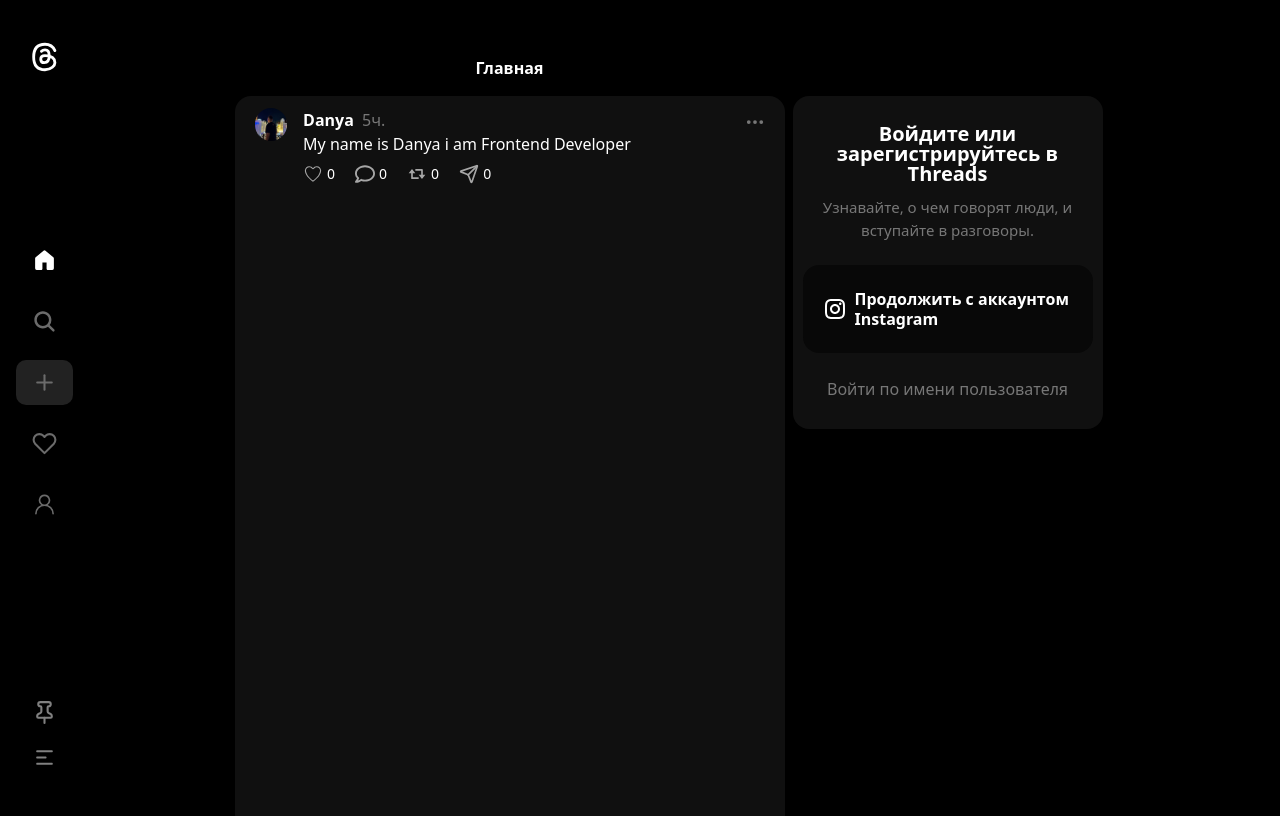
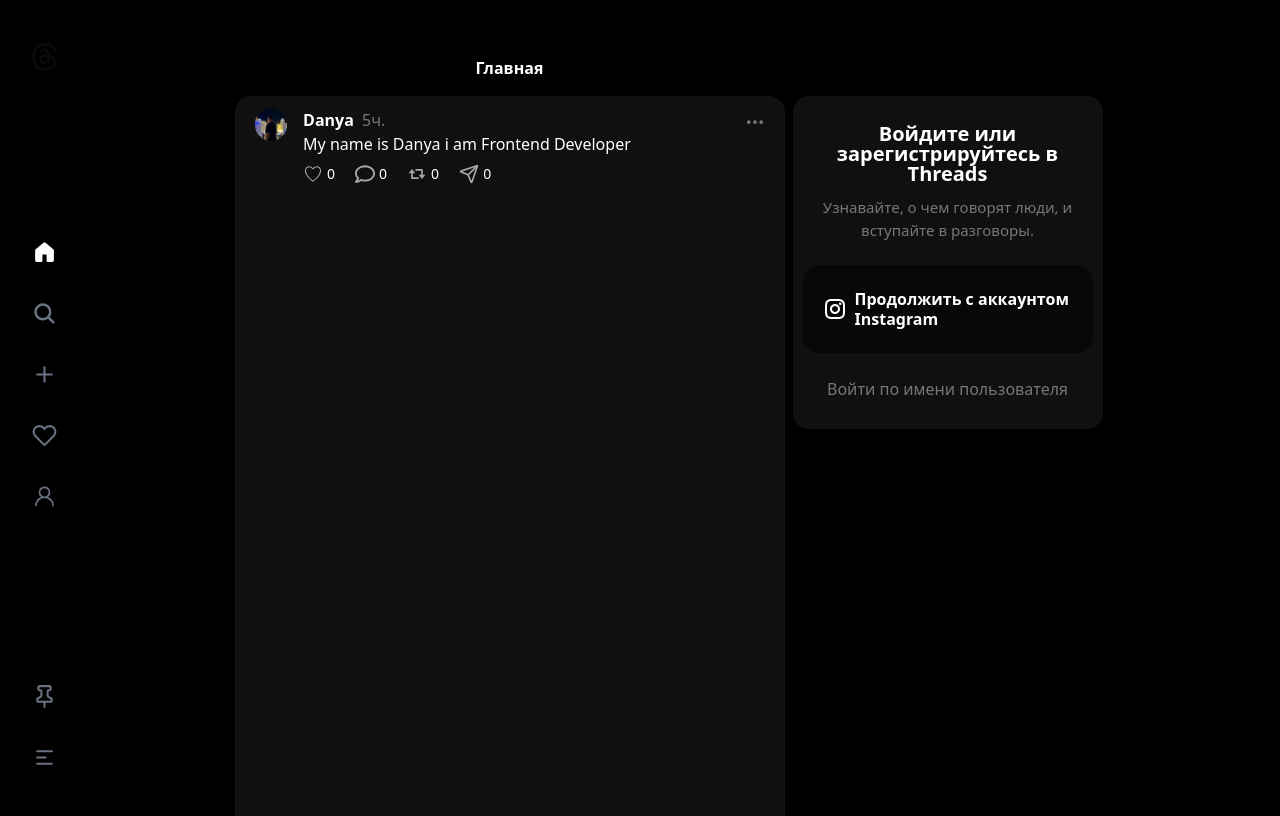
Before and after one commit to Sardor-web-dev/Threads-FullStack-Next, a Next.js app: page / in a window 1280 px wide. Built offline with nearby package versions, Linux system fonts and the light colour scheme.

Commit message:
fixed all bugs

```diff
--- a/components/custom/Aside.tsx
+++ b/components/custom/Aside.tsx
@@ -9,83 +9,79 @@ import { IoSearch } from "react-icons/io5";
 import { LuPin } from "react-icons/lu";
 import { TbBrandThreads } from "react-icons/tb";
 
-interface AsideProps {}
-const icons = [
-  <Link href="/">
-    <div className="hover:bg-[rgba(71,71,71,0.49)] w-full flex justify-center py-2.5 px-4 animate rounded-lg">
-      <GoHomeFill />
-    </div>
-  </Link>,
-  <Link href="/search">
-    <div className="hover:bg-[rgba(71,71,71,0.49)] w-full flex justify-center py-2.5 animate rounded-lg">
-      <IoSearch />
-    </div>
-  </Link>,
-  <div className="bg-[rgba(71,71,71,0.49)] w-full flex justify-center py-2.5 animate rounded-lg">
-    <FiPlus />
-  </div>,
-  <Link href="/activity">
-    <div className="hover:bg-[rgba(71,71,71,0.49)] w-full flex justify-center py-2.5 animate rounded-lg">
-      <FiHeart />
-    </div>
-  </Link>,
-  <Link href="/profile">
-    <div className="hover:bg-[rgba(71,71,71,0.49)] w-full flex justify-center py-2.5 animate rounded-lg">
-      <GoPerson />
-    </div>
-  </Link>,
+const iconLinks = [
+  { href: "/", icon: <GoHomeFill /> },
+  { href: "/search", icon: <IoSearch /> },
+  { href: null, icon: <FiPlus /> },
+  { href: "/activity", icon: <FiHeart /> },
+  { href: "/profile", icon: <GoPerson /> },
 ];
 
-const Aside: React.FC<AsideProps> = () => {
-  const [actText, setActText] = useState<null | string | number>(0);
+const IconWrapper = ({
+  children,
+  isActive,
+  onClick,
+  href,
+}: {
+  children: React.ReactNode;
+  isActive?: boolean;
+  onClick?: () => void;
+  href?: string | null;
+}) => {
+  const content = (
+    <div
+      onClick={onClick}
+      className={`hover:bg-[rgba(71,71,71,0.49)] w-full flex justify-center py-2.5 px-4 animate rounded-lg text-[25px] ${
+        isActive ? "text-white" : "text-gray-500"
+      }`}
+    >
+      {children}
+    </div>
+  );
+
+  return href ? <Link href={href}>{content}</Link> : content;
+};
+
+const Aside: React.FC = () => {
+  const [actText, setActText] = useState<number | null>(0);
 
   return (
-    <>
     <aside className="hidden md:flex flex-col justify-between h-screen w-fit px-0 pt-6 py-9">
       <Link href="/">
-          <div className="w-full flex justify-center  animate rounded-lg">
-            <TbBrandThreads color="white" size={34} className="text-center" />
+        <div className="w-full flex justify-center animate rounded-lg">
+          <TbBrandThreads size={34} />
         </div>
       </Link>
+
       <nav>
-          <ul className="flex flex-col gap-4 text-[#6B6B6B] ">
-            {icons.map((icon, index) => {
-              return (
-                <li
-                  key={index}
+        <ul className="flex flex-col gap-4 text-[#6B6B6B]">
+          {iconLinks.map((item, index) => (
+            <li key={index}>
+              <IconWrapper
+                href={item.href}
+                isActive={actText === index}
                 onClick={() => setActText(index)}
-                  className={`text-[color(display-p3 0.3 0.3 0.3)] text-[25px] cursor-pointer ${
-                    actText === index
-                      ? "text-white"
-                      : "text-[color(display-p3 0.3 0.3 0.3)]"
-                  }`}
               >
-                  {icon}
+                {item.icon}
+              </IconWrapper>
             </li>
-              );
-            })}
+          ))}
         </ul>
       </nav>
-        <div className="flex flex-col">
+
+      <div className="flex flex-col gap-4">
         <button>
-            <div className="hover:bg-[rgba(71,71,71,0.49)] w-full flex justify-center py-2.5 animate rounded-lg">
-              <LuPin
-                color=""
-                className="text-[gray] text-[25px] cursor-pointer"
-              />
+          <div className="hover:bg-[rgba(71,71,71,0.49)] w-full flex justify-center py-2.5 px-4 animate rounded-lg text-[25px] text-gray-500">
+            <LuPin />
           </div>
         </button>
         <button>
-            <div className="hover:bg-[rgba(71,71,71,0.49)] w-full flex justify-center py-2.5 animate rounded-lg">
-              <CgMenuRightAlt
-                color=""
-                className="text-[gray] text-[25px] cursor-pointer rotate-180"
-              />
+          <div className="hover:bg-[rgba(71,71,71,0.49)] w-full flex justify-center py-2.5 px-4 animate rounded-lg text-[25px] text-gray-500 rotate-180">
+            <CgMenuRightAlt />
           </div>
         </button>
       </div>
     </aside>
-    </>
   );
 };
 
--- a/components/custom/NavButton.tsx
+++ b/components/custom/NavButton.tsx
@@ -6,38 +6,24 @@ import { FiHeart } from "react-icons/fi";
 import { GoHomeFill, GoPerson } from "react-icons/go";
 import { IoSearch } from "react-icons/io5";
 
-interface NavButtonProps {}
-
-const NavButton: React.FC<NavButtonProps> = () => {
+const NavButton: React.FC = () => {
   return (
     <>
       <div className="h-[65px] w-full fixed bottom-0 left-0 pt-4 pb-5 px-1 backdrop-blur-[10px] flex justify-between items-center bg-[rgba(0,0,0,0.69)] md:hidden">
         <div className="hover:bg-[rgba(71,71,71,0.49)] w-full flex justify-center py-5 animate rounded-lg">
-          <GoHomeFill
-            color=""
-            className="text-white text-[22px] cursor-pointer"
-          />
+          <GoHomeFill className="text-white text-[22px] cursor-pointer" />
         </div>
         <div className="hover:bg-[rgba(71,71,71,0.49)] w-full flex justify-center py-5 animate rounded-lg">
-          <IoSearch
-            color=""
-            className="text-white text-[22px] cursor-pointer"
-          />
+          <IoSearch className="text-white text-[22px] cursor-pointer" />
         </div>
         <div className="hover:bg-[rgba(71,71,71,0.49)] w-full flex justify-center py-5 animate rounded-lg">
-          <BsPencilSquare
-            color=""
-            className="text-white text-[22px] cursor-pointer"
-          />
+          <BsPencilSquare className="text-white text-[22px] cursor-pointer" />
         </div>
         <div className="hover:bg-[rgba(71,71,71,0.49)] w-full flex justify-center py-5 animate rounded-lg">
-          <FiHeart color="" className="text-white text-[22px] cursor-pointer" />
+          <FiHeart className="text-white text-[22px] cursor-pointer" />
         </div>
         <div className="hover:bg-[rgba(71,71,71,0.49)] w-full flex justify-center py-5 animate rounded-lg">
-          <GoPerson
-            color=""
-            className="text-white text-[22px] cursor-pointer"
-          />
+          <GoPerson className="text-white text-[22px] cursor-pointer" />
         </div>
       </div>
     </>
--- a/components/custom/Post.tsx
+++ b/components/custom/Post.tsx
@@ -12,9 +12,8 @@ import { IoIosHeartEmpty } from "react-icons/io";
 import { FaRegComment } from "react-icons/fa";
 import { BiRepost } from "react-icons/bi";
 import { LuSend } from "react-icons/lu";
-interface PostProps {}
 
-const Post: React.FC<PostProps> = () => {
+const Post: React.FC = () => {
   return (
     <>
       <div className="flex w-full gap-4">
@@ -48,15 +47,15 @@ const Post: React.FC<PostProps> = () => {
             </div>
 
             <div className="flex items-center gap-1 animate hover:scale-[1.1] cursor-pointer ">
-              <FaRegComment size={20} color="#a6a6a6" className="" />
+              <FaRegComment size={20} color="#a6a6a6" />
               <span className="text-sm">0</span>
             </div>
             <div className="flex items-center gap-1 animate hover:scale-[1.1] cursor-pointer ">
-              <BiRepost size={20} color="#a6a6a6" className="" />
+              <BiRepost size={20} color="#a6a6a6" />
               <span className="text-sm">0</span>
             </div>
             <div className="flex items-center gap-1 animate hover:scale-[1.1] cursor-pointer ">
-              <LuSend size={20} color="#a6a6a6" className="" />
+              <LuSend size={20} color="#a6a6a6" />
               <span className="text-sm">0</span>
             </div>
           </div>
```
Lines whose indentation alone changed are shown as unchanged.
